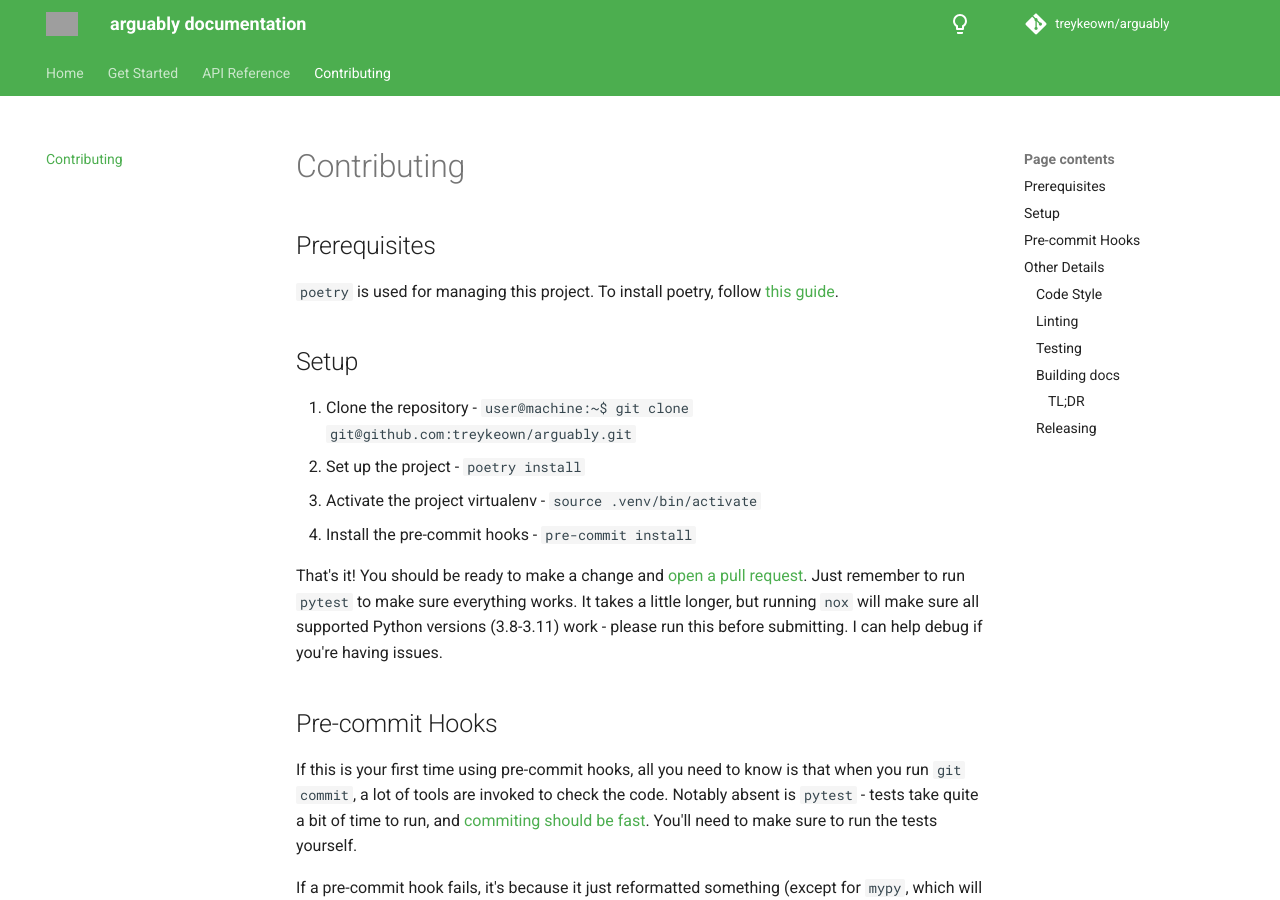
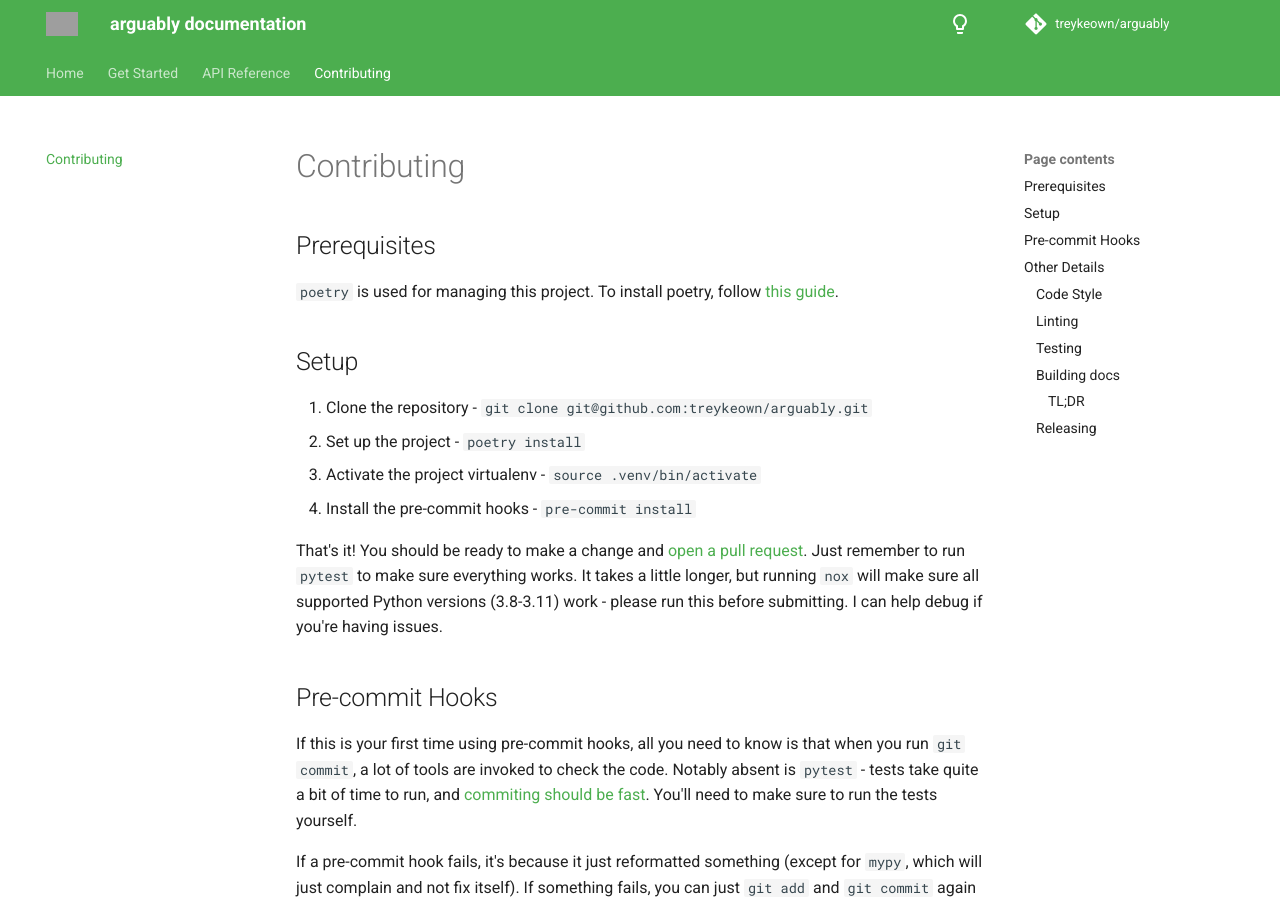
Before and after one commit to treykeown/arguably, an MkDocs documentation site: the page built from docs/contributing.md, in a window 1280 px wide and 900 px high. Built offline with MkDocs 1.6.1 and Material for MkDocs 9.7.7, drawn with Linux system fonts in a browser that asks for light colours; comment, search, counter and statistics services are not loaded; grey boxes are pictures that could not be loaded.

Commit message:
Update contributing doc

```diff
--- a/docs/contributing.md
+++ b/docs/contributing.md
@@ -7,7 +7,7 @@
 
 ## Setup
 
-1. Clone the repository - `user@machine:~$ git clone git@github.com:treykeown/arguably.git`
+1. Clone the repository - `git clone git@github.com:treykeown/arguably.git`
 2. Set up the project - `poetry install`
 3. Activate the project virtualenv - `source .venv/bin/activate`
 4. Install the pre-commit hooks - `pre-commit install`
```
